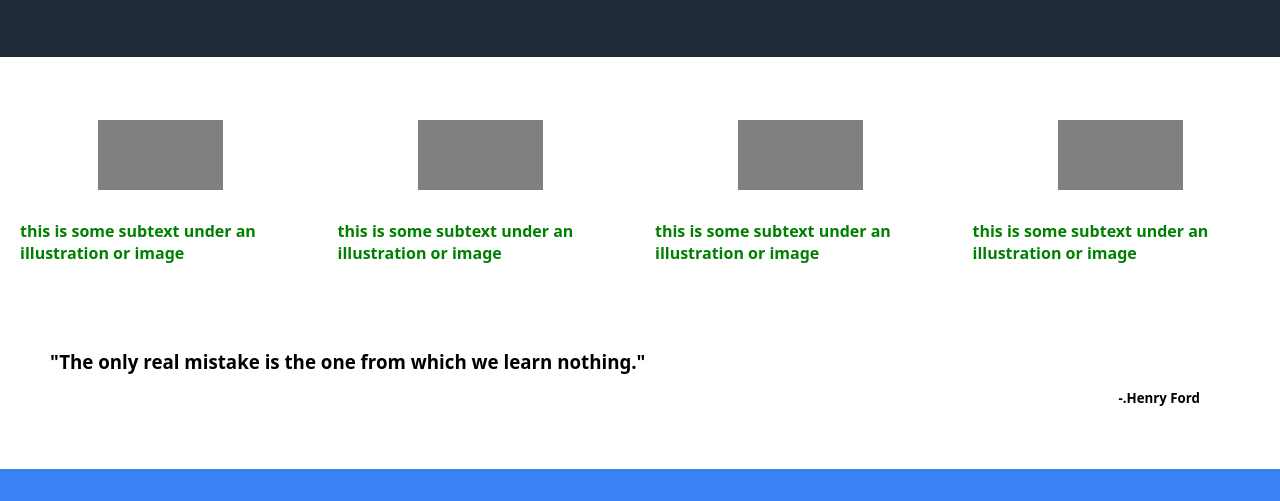
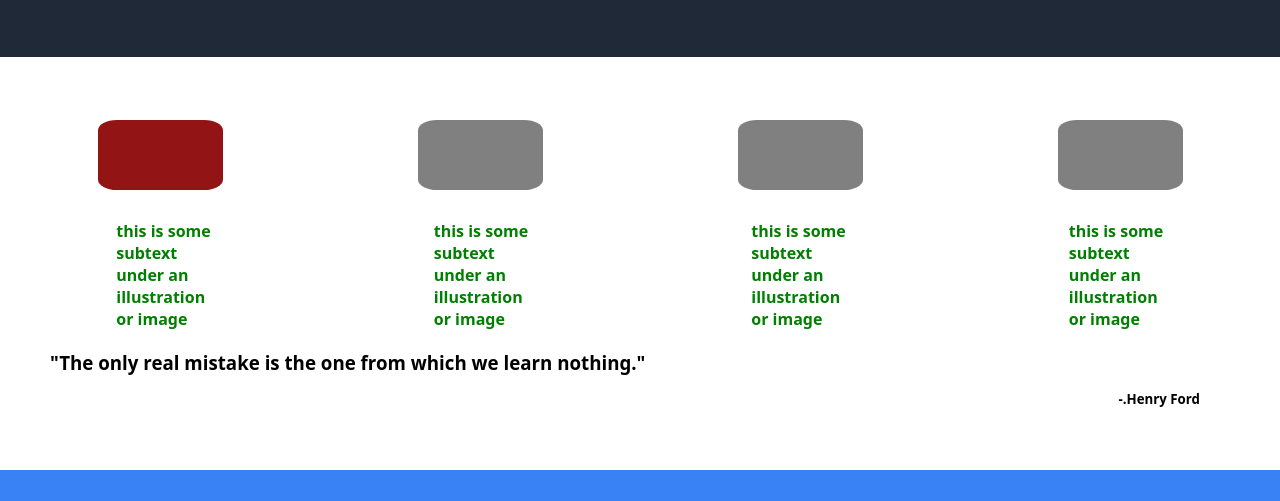
Before and after one commit to DominicanCoder/Landing-page, a plain HTML site: page index.html in a window 1280 px wide. Shown: the part 299-800 px from the top of the page. Drawn offline with Linux system fonts and the light colour scheme.

Commit message:
modified style.css

```diff
--- a/style.css
+++ b/style.css
@@ -52,8 +52,9 @@ h1{
 .squar1 {
     width: 125px;
     height: 70px;
-    background-color: grey;
+    background-color: rgb(146, 20, 20);
     margin: 10px;
+    border-radius: 15%;
 
 }
 .squar2{
@@ -61,6 +62,8 @@ h1{
     height: 70px;
     background-color: grey;
     margin: 10px;
+    border-radius: 15%;
+
 
 }
 .squar3{
@@ -68,6 +71,8 @@ h1{
     height: 70px;
     background-color: grey;
     margin: 10px;
+    border-radius: 15%;
+
 
 }
 .squar4{
@@ -75,6 +80,8 @@ h1{
     height: 70px;
     background-color: grey;
     margin: 10px;
+    border-radius: 15%;
+
 }
 .total{
 
@@ -101,6 +108,25 @@ p{
     border: 10px;
     justify-content: center;
 }
+.subs1{
+width: 125px;
+height: 75px;
+}
+.subs2{
+    width: 125px;
+    height: 75px;}
+
+.subs2{
+    width: 125px;
+    height: 75px;}
+
+.subs3{
+    width: 125px;
+    height: 75px;
+    }
+.subs4{
+    width: 125px;
+    height: 75px;}
 .subtext{
     display: flex;
     justify-content: space-around;
```
